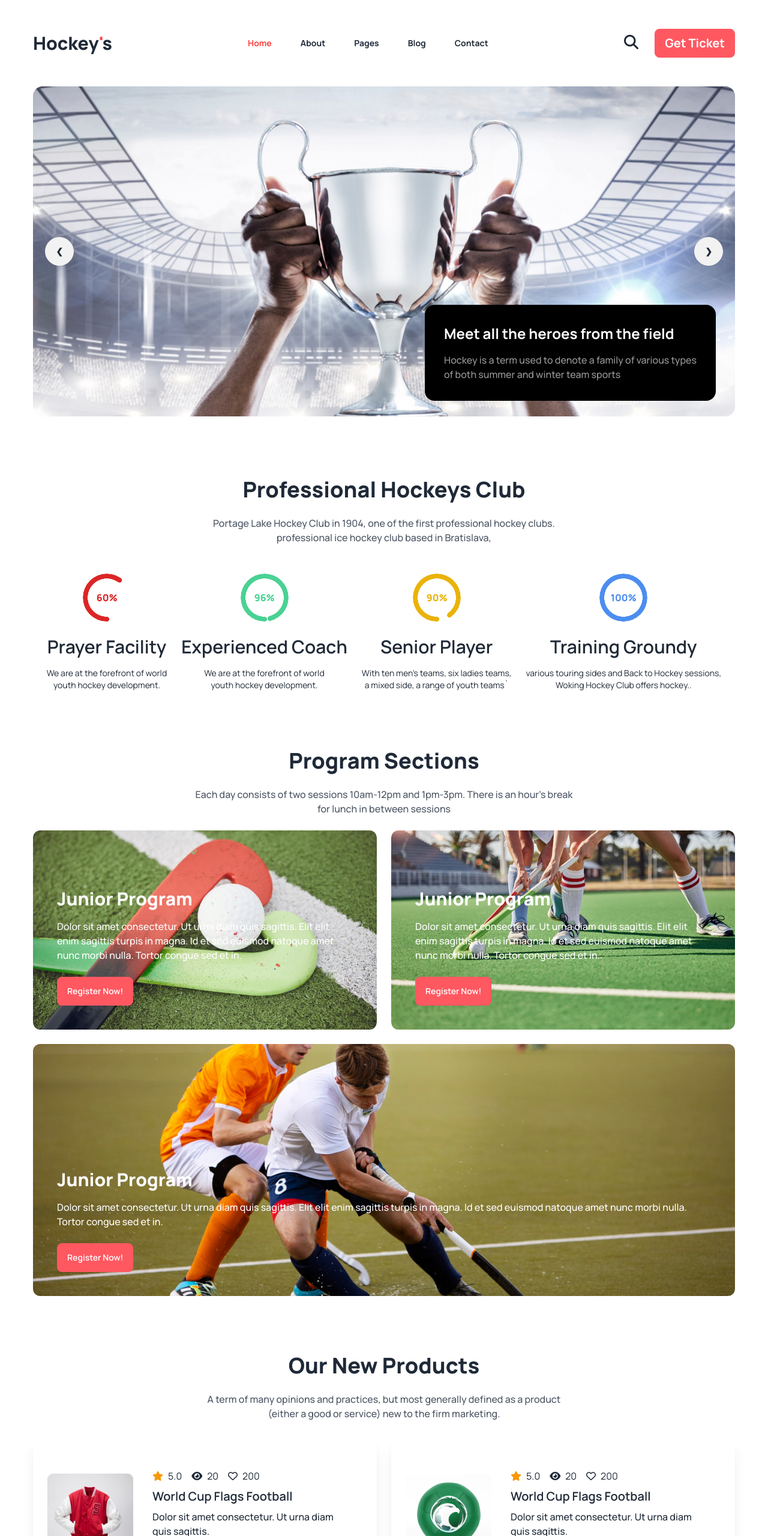
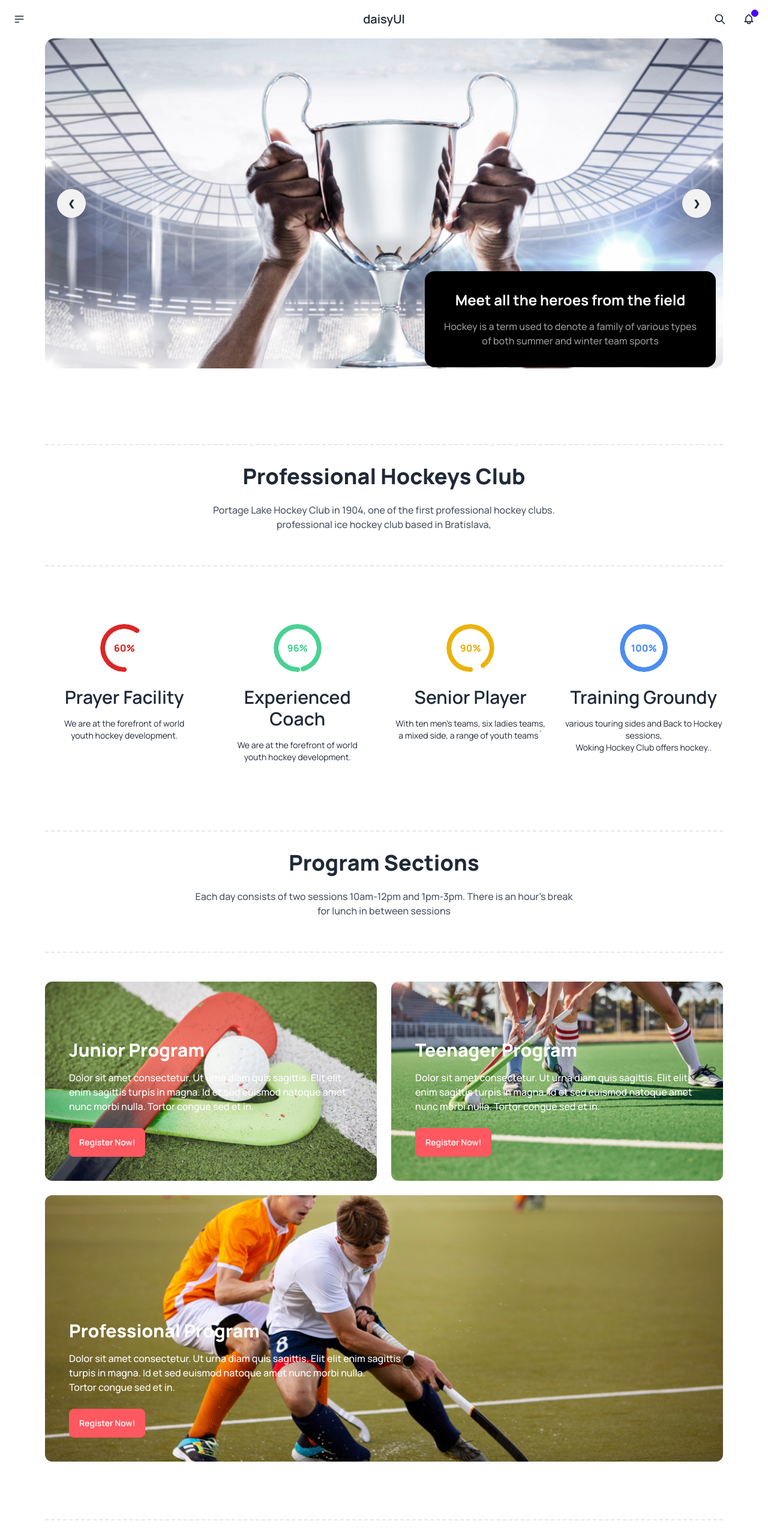
Before and after one commit to saurav921/-Hockeys-Club, a plain HTML site: page index.html in a window 1280 px wide. Shown: the top 2560 px of the page at 60% size. Drawn offline with nearby package versions, Linux system fonts and the light colour scheme.

Commit message:
solving some mistake for responsive

```diff
--- a/index.html
+++ b/index.html
@@ -20,22 +20,56 @@
 <body class="font-[Manrope]">
     <!-- header part start -->
     <header>
-        <nav>
-            <div class="max-w-[1170px] mx-auto flex justify-between mt-12 mb-12 items-center">
-                <div class="hamburger lg:hidden">
+        <!-- nav bar start -->
+        <div class="navbar bg-base-100">
+  <div class="navbar-start">
+    <div class="dropdown">
+      <div tabindex="0" role="button" class="btn btn-ghost btn-circle">
+        <svg xmlns="http://www.w3.org/2000/svg" class="h-5 w-5" fill="none" viewBox="0 0 24 24" stroke="currentColor"><path stroke-linecap="round" stroke-linejoin="round" stroke-width="2" d="M4 6h16M4 12h16M4 18h7" /></svg>
+      </div>
+      <ul tabindex="0" class="menu menu-sm dropdown-content mt-3 z-[1] p-2 shadow bg-base-100 rounded-box w-52">
+        <li><a>Homepage</a></li>
+        <li><a>Portfolio</a></li>
+        <li><a>About</a></li>
+      </ul>
+    </div>
+  </div>
+  <div class="navbar-center">
+    <a class="btn btn-ghost text-xl">daisyUI</a>
+  </div>
+  <div class="navbar-end">
+    <button class="btn btn-ghost btn-circle">
+      <svg xmlns="http://www.w3.org/2000/svg" class="h-5 w-5" fill="none" viewBox="0 0 24 24" stroke="currentColor"><path stroke-linecap="round" stroke-linejoin="round" stroke-width="2" d="M21 21l-6-6m2-5a7 7 0 11-14 0 7 7 0 0114 0z" /></svg>
+    </button>
+    <button class="btn btn-ghost btn-circle">
+      <div class="indicator">
+        <svg xmlns="http://www.w3.org/2000/svg" class="h-5 w-5" fill="none" viewBox="0 0 24 24" stroke="currentColor"><path stroke-linecap="round" stroke-linejoin="round" stroke-width="2" d="M15 17h5l-1.405-1.405A2.032 2.032 0 0118 14.158V11a6.002 6.002 0 00-4-5.659V5a2 2 0 10-4 0v.341C7.67 6.165 6 8.388 6 11v3.159c0 .538-.214 1.055-.595 1.436L4 17h5m6 0v1a3 3 0 11-6 0v-1m6 0H9" /></svg>
+        <span class="badge badge-xs badge-primary indicator-item"></span>
+      </div>
+    </button>
+  </div>
+</div>
+
+        <!-- nav bar end -->
+
+        <!-- <nav>
+            <div class="max-w-[1170px] mx-auto flex justify-between lg:mt-12 lg:mb-12 items-center sm:mt-6 sm:mb-6">
+                <div class="hamburger sm:text-2xl lg:hidden">
                     <i class="fa-solid fa-bars-staggered"></i>
                 </div>
                 <div class="logo">
-                    <h3 class="font-extrabold text-3xl">Hockey<span class="text-[#FF4240]">'</span>s</h3>
+                    <a href="#">
+                        <h3 class="lg:font-extrabold text-3xl sm:text-2xl sm:font-extrabold">Hockey<span class="text-[#FF4240]">'</span>s</h3>
+                    </a>
                 </div>
 
                 <div class="menu">
-                    <ul class="flex gap-12 font-bold">
-                        <li class="text-[#FF4240]">Home</li>
-                        <li>About</li>
-                        <li>Pages</li>
-                        <li>Blog</li>
-                        <li>Contact</li>
+                    <ul class="flex gap-12 font-bold sm:hidden">
+                        <a href="#"><li class="text-[#FF4240]">Home</li></a>
+                        <a href="#"><li>About</li></a>
+                        <a href="#"><li>Pages</li></a>
+                        <a href="#"><li>Blog</li></a>
+                        <a href="#"><li>Contact</li></a>
                     </ul>
                 </div>
 
@@ -45,58 +79,64 @@
                 </div>
 
             </div>
-        </nav>
+        </nav> -->
     </header>
     <!-- header part end -->
     <!-- ==banner part start== -->
-    <section class="max-w-[1170px] mx-auto relative">
+    <section class="max-w-[1170px] mx-auto pl-5 pr-5 lg:relative">
         <div class="carousel w-full">
             <div id="slide1" class="carousel-item relative w-full">
-              <img src="Images/1.png" class="w-full h-[550px]" />
+              <img src="Images/1.png" class="w-full lg:h-[550px]" />
               <div class="absolute flex justify-between transform -translate-y-1/2 left-5 right-5 top-1/2">
                 <a href="#slide4" class="btn btn-circle">❮</a>
                 <a href="#slide2" class="btn btn-circle">❯</a>
               </div>
             </div>
             <div id="slide2" class="carousel-item relative w-full">
-              <img src="Images/Hockey.jpg" class="w-full h-[550px]" />
+              <img src="Images/Hockey.jpg" class="w-full lg:h-[550px]" />
               <div class="absolute flex justify-between transform -translate-y-1/2 left-5 right-5 top-1/2">
                 <a href="#slide1" class="btn btn-circle">❮</a>
                 <a href="#slide3" class="btn btn-circle">❯</a>
               </div>
             </div>
             <div id="slide3" class="carousel-item relative w-full">
-              <img src="Images/Hockey 03.jpg" class="w-full h-[550px]" />
+              <img src="Images/Hockey 03.jpg" class="w-full lg:h-[550px]" />
               <div class="absolute flex justify-between transform -translate-y-1/2 left-5 right-5 top-1/2">
                 <a href="#slide2" class="btn btn-circle">❮</a>
                 <a href="#slide4" class="btn btn-circle">❯</a>
               </div>
             </div>
             <div id="slide4" class="carousel-item relative w-full">
-              <img src="Images/Hockey04.jpg" class="w-full h-[550px]" />
+              <img src="Images/Hockey04.jpg" class="w-full lg:h-[550px]" />
               <div class="absolute flex justify-between transform -translate-y-1/2 left-5 right-5 top-1/2">
                 <a href="#slide3" class="btn btn-circle">❮</a>
                 <a href="#slide1" class="btn btn-circle">❯</a>
               </div>
             </div>
         </div>
-        <div class="p-8 bg-black inline-block rounded-2xl absolute bottom-8 right-8">
-            <h3 class="text-2xl text-white font-bold">Meet all the heroes from the field</h3>
+
+        <div class="flex justify-center text-center mt-6">
+            <div class="p-8 bg-black inline-block rounded-2xl lg:absolute lg:bottom-8 lg:right-8">
+                <h3 class="lg:text-2xl text-white font-bold">Meet all the heroes from the field</h3>
                 <p class="text-[#ffffff99] text-base font-medium mt-4">
                     Hockey is a term used to denote a family of various types <br> of both summer and winter team sports
                 </p>
             </div>
+        </div>
     </section>
     <!-- ==banner part end== -->
     <!-- ==Hockeys Club part start== -->
-    <main class="max-w-[1170px] mx-auto">
-        <section class="text-center pt-24 mb-24">
-            <h2 class="text-4xl font-extrabold">Professional Hockeys Club</h2>
+    <main class="max-w-[1170px] mx-auto pl-5 pr-5">
+        <section class="text-center pt-24 mb-16">
+            <div class="text-center justify-center border-t-2  border-b-2 border-dashed pt-8 pb-8 mb-12">
+                <h2 class="text-xl lg:text-4xl font-extrabold">Professional Hockeys Club</h2>
                 <p class="text-gray-600  text-base font-medium mt-6 mb-6">
                     Portage Lake Hockey Club in 1904, one of the first professional hockey clubs. <br>professional ice hockey club based in Bratislava,
                 </p>
-            <div class="flex justify-center gap-6 mt-12">
-                <div>
+            </div>
+
+            <div class="grid lg:grid-cols-4 justify-center gap-6">
+                <div class="mb-6 lg:mt-12 lg:mb-12">
                     <div class="radial-progress text-red-600 rotate-180 font-extrabold" style="--value:60;" role="progressbar">
                         <h3 class="rotate-180">60%</h3>
                     </div>
@@ -104,7 +144,7 @@
                     <h2 class="text-3xl font-semibold mt-6 mb-4">Prayer Facility</h2>
                     <p class="text-sm font-normal">We are at the forefront of world <br> youth hockey development.</p>
                 </div>
-                <div>
+                <div class="mb-6 mt-0 lg:mt-12 lg:mb-12">
                     <div class="radial-progress text-[#49D293] font-extrabold rotate-180" style="--value:96;" role="progressbar">
                         <h3 class="rotate-180">96%</h3>
                     </div>
@@ -112,7 +152,7 @@
                     <h2 class="text-3xl font-semibold mt-6 mb-4">Experienced Coach</h2>
                     <p class="text-sm font-normal">We are at the forefront of world <br> youth hockey development.</p>
                 </div>
-                <div>
+                <div class="mb-6 mt-0 lg:mt-12 lg:mb-12">
                     <div class="radial-progress text-yellow-500 rotate-180 font-extrabold " style="--value:90;" role="progressbar">
                         <h3 class="rotate-180">90%</h3>
                     </div>
@@ -122,7 +162,7 @@
                             a mixed side, a range of youth teams`
                     </p>
                 </div>
-                <div>
+                <div class="mb-6 mt-0 lg:mt-12 lg:mb-12">
                     <div class="radial-progress text-[#4C8DF1] rotate-180 font-extrabold " style="--value:100;" role="progressbar">
                         <h3 class="rotate-180">100%</h3>
                     </div>
@@ -136,14 +176,16 @@
         </section>
      <!-- ==Hockeys Club part end== -->
      <!-- program part start -->
-        <section class="mb-24">
-            <h2 class="text-4xl font-extrabold text-center">Program Sections</h2>
+        <section>
+            <div class="text-center justify-center border-t-2  border-b-2 border-dashed pt-8 pb-8 mb-12">
+                <h2 class="text-2xl lg:text-4xl font-extrabold text-center">Program Sections</h2>
                 <p class="text-gray-600  text-base font-medium mt-6 mb-6 text-center">
                 Each day consists of two sessions 10am-12pm and 1pm-3pm. There is an hour’s break <br> for lunch in between sessions
                 </p>
+            </div>
 
-            <div class="flex gap-6">
-                <div class="bg-[url('/images/2.png')] bg-no-repeat bg-center bg-cover pt-24 pb-10 pl-10 pr-10 rounded-xl">
+            <div class="grid grid-cols-1 lg:grid-cols-2 gap-6 mt-12">
+                <div class="bg-[url('./images/2.png')] bg-no-repeat bg-center bg-cover pt-24 pb-10 pl-10 pr-10 rounded-xl">
                     <h3 class="text-3xl text-white font-extrabold">Junior Program</h3>
                     <p class="text-base font-medium text-white mt-4 mb-6">
                         Dolor sit amet consectetur. Ut urna diam quis sagittis. Elit elit
@@ -152,8 +194,8 @@
                     <button class="btn btn-error text-white">Register Now!</button>
                 </div>
 
-                <div class="bg-[url('/images/3.png')] bg-no-repeat bg-center bg-cover pt-24 pb-10 pl-10 pr-10 rounded-xl">
-                    <h3 class="text-3xl text-white font-extrabold">Junior Program</h3>
+                <div class="bg-[url('./images/3.png')] bg-no-repeat bg-center bg-cover pt-24 pb-10 pl-10 pr-10 rounded-xl">
+                    <h3 class="text-3xl text-white font-extrabold">Teenager Program</h3>
                     <p class="text-base font-medium text-white mt-4 mb-6">
                         Dolor sit amet consectetur. Ut urna diam quis sagittis. Elit elit
                         enim sagittis turpis in magna. Id et sed euismod natoque amet nunc morbi nulla. Tortor congue sed et in.
@@ -161,11 +203,12 @@
                     <button class="btn btn-error text-white">Register Now!</button>
                 </div>
             </div>
-            <div class="bg-[url('/images/4.png')] bg-no-repeat bg-center bg-cover pt-52 pb-10 pl-10 pr-10 mt-6 rounded-xl">
-                <h3 class="text-3xl text-white font-extrabold">Junior Program</h3>
+
+                <div class="bg-[url('./images/4.png')] bg-no-repeat bg-center bg-cover pt-52 pb-10 pl-10 pr-10 mt-6 rounded-xl lg:w-full">
+                    <h3 class="text-3xl text-white font-extrabold">Professional Program</h3>
                     <p class="text-base font-medium text-white mt-4 mb-6">
                         Dolor sit amet consectetur. Ut urna diam quis sagittis. Elit elit
-                    enim sagittis turpis in magna. Id et sed euismod natoque amet nunc morbi nulla. Tortor congue sed et in.
+                        enim sagittis <br> turpis in magna. Id et sed euismod natoque amet nunc morbi nulla. <br> Tortor congue sed et in.
                     </p>
                     <button class="btn btn-error text-white">Register Now!</button>
                 </div>
@@ -173,40 +216,39 @@
      <!-- program part end -->
      <!-- product part start -->
         <section>
-            <h2 class="text-4xl font-extrabold text-center" >Our New Products</h2>
+            <div class="text-center justify-center border-t-2  border-b-2 border-dashed pt-8 pb-8 lg:mb-12 mt-10 lg:mt-24">
+                <h2 class="text-2xl lg:text-4xl font-extrabold text-center" >Our New Products</h2>
                 <p class="text-gray-600  text-base font-medium mt-6 mb-6 text-center">
                     A term of many opinions and practices, but most generally defined as a product <br> (either a good or service) new to the firm marketing.
                 </p>
+            </div>
 
-            <div class="flex justify-between gap-6 mb-6">
-                <div class="card card-side bg-base-100 shadow-xl p-6 ">
-                    <figure><img src="Images/5.png" alt="Movie"/></figure>
+            <div class="grid items-center grid-cols-1 lg:grid-cols-2 gap-6">
+                <div class="card card-side bg-base-100 shadow-xl p-6 flex flex-col lg:flex-none lg:flex-row">
+                    <figure><img class="w-full lg:w-48" src="Images/5.png" alt="Movie"/></figure>
                     <div class="card-body">
                         <div class="flex text-center gap-4">
-
                             <div class="left flex items-center">
                                 <i class="fa-solid fa-star mr-2 text-[#F99808]"></i>
                                 <p>5.0</p>
                             </div>
-
                             <div class="flex items-center">
                                 <i class="fa-solid fa-eye mr-2"></i>
                                 <p>20</p>
                             </div>
-
                             <div class="flex items-center">
                                 <i class="fa-regular fa-heart mr-2"></i>
                                 <p>200</p>
                             </div>
+                        </div>
 
-                        </div>
                       <h2 class="card-title">World Cup Flags Football</h2>
                       <p class="text-base font-medium">Dolor sit amet consectetur. Ut urna diam quis sagittis. </p>
-                      <div class="flex gap-5">
+                      <div class="lg:flex gap-5">
                         <div>
                             <h6 class="text-lg font-extrabold text-[#FF4240]">Price - $22.00</h6>
                         </div>
-                        <div class="flex items-center gap-2">
+                        <div class="flex items-center gap-2 mt-4">
                             <i class="fa-solid fa-cart-plus"></i>
                             <p>Delivery Fee : Free</p>
                         </div>
@@ -214,6 +256,7 @@
 
                     </div>
                 </div>
+
                 <div class="card card-side bg-base-100 shadow-xl p-6">
                     <figure><img src="Images/6.png" alt="Movie"/></figure>
                     <div class="card-body">
@@ -481,7 +524,7 @@
         </section>
      <!-- faq part end -->
      <!-- get in touch part start -->
-     <section>
+     <section class="hidden">
         <h2 class="text-4xl font-extrabold text-center" >Get In Touch</h2>
         <p class="text-gray-600  text-base font-medium mt-6 mb-6 text-center">
             Dit amet consectetur. Condimentum dignissim adipiscing aliquam turpis placerat <br>dolor. Purus urna in sit nullam proin.
@@ -544,8 +587,48 @@
             <i class="fa-brands fa-square-whatsapp ml-3"></i>
         </section>
      </section>
+    </main>
     <!-- get in touch part end -->
+    <!-- footer part start -->
+    <footer class="bg-black pt-24 pb-24">
+        <main class="max-w-[1170px] mx-auto flex justify-between">
+            <div class="">
+                <h3 class="text-[30px] font-extrabold text-white">Get In Touch</h3>
+                <p class="mt-4 mb-6 text-gray-300">
+                    Dit amet consectetur. Condimentum <br> adipiscing aliquam turpis placerat dolor. Purus <br>urna in sit nullam proin.
+                </p>
+                <p class="text-gray-300 mb-4"><i class="fa-solid fa-square-envelope text-red-400"></i> hockeys@support.com</p>
+                <p class="text-gray-300"><i class="fa-solid fa-phone text-red-400"></i>  (+62) 123-321-543</p>
+            </div>
+
+            <div class="text-gray-400">
+                <h4 class="text-lg text-white font-bold mb-7">Company</h4>
+                <a href="#"><p>About us</p></a>
+                <a href="#"><p class="mt-2 mb-3">Leadership</p></a>
+                <a href="#"><p>Careers</p></a>
+                <a href="#"><p class="mt-2 mb-3">News & Article</p></a>
+                <a href="#"><p>Legal Notice</p></a>
+            </div>
+
+            <div class="text-gray-400">
+                <h4 class="text-lg text-white font-bold mb-7">Support</h4>
+                <a href="#"><p class="mt-2 mb-3">Help Center</p></a>
+                <a href="#"><p>FAQ</p></a>
+                <a href="#"><p class="mt-2 mb-3">Ticket Support</p></a>
+                <a href="#"><p>Contact Us</p></a>
+            </div>
+
+            <div class="text-gray-400">
+                <h4 class="text-lg text-white font-bold mb-7">Services</h4>
+                <a href="#"><p>Academy</p></a>
+                <a href="#"><p class="mt-2 mb-3">Group Lesson</p></a>
+                <a href="#"><p>Private Lesson</p></a>
+                <a href="#"><p class="mt-2 mb-3">Hockeys for kids</p></a>
+                <a href="#"><p>Hockeys for Adult</p></a>
+            </div>
         </main>
+    </footer>
+    <!-- footer part end -->
 
 
 
```
Lines whose indentation alone changed are shown as unchanged.
